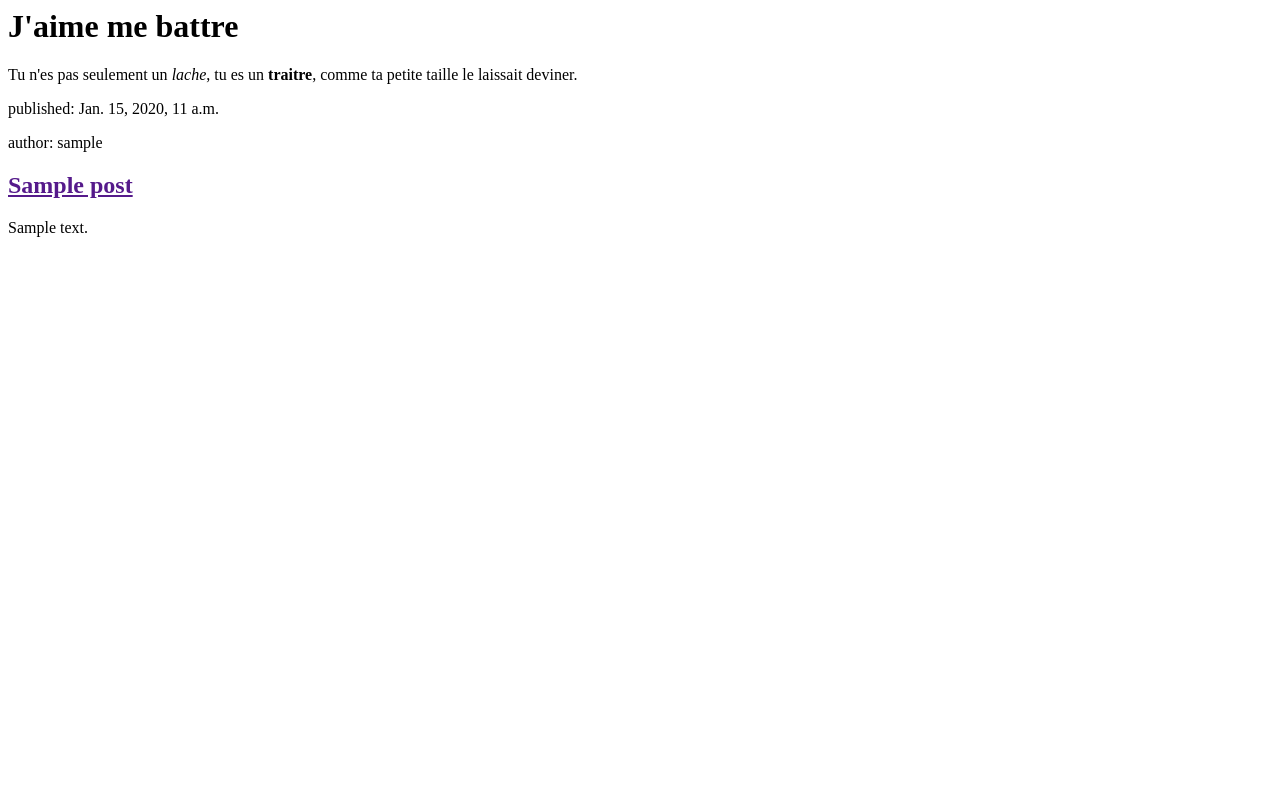
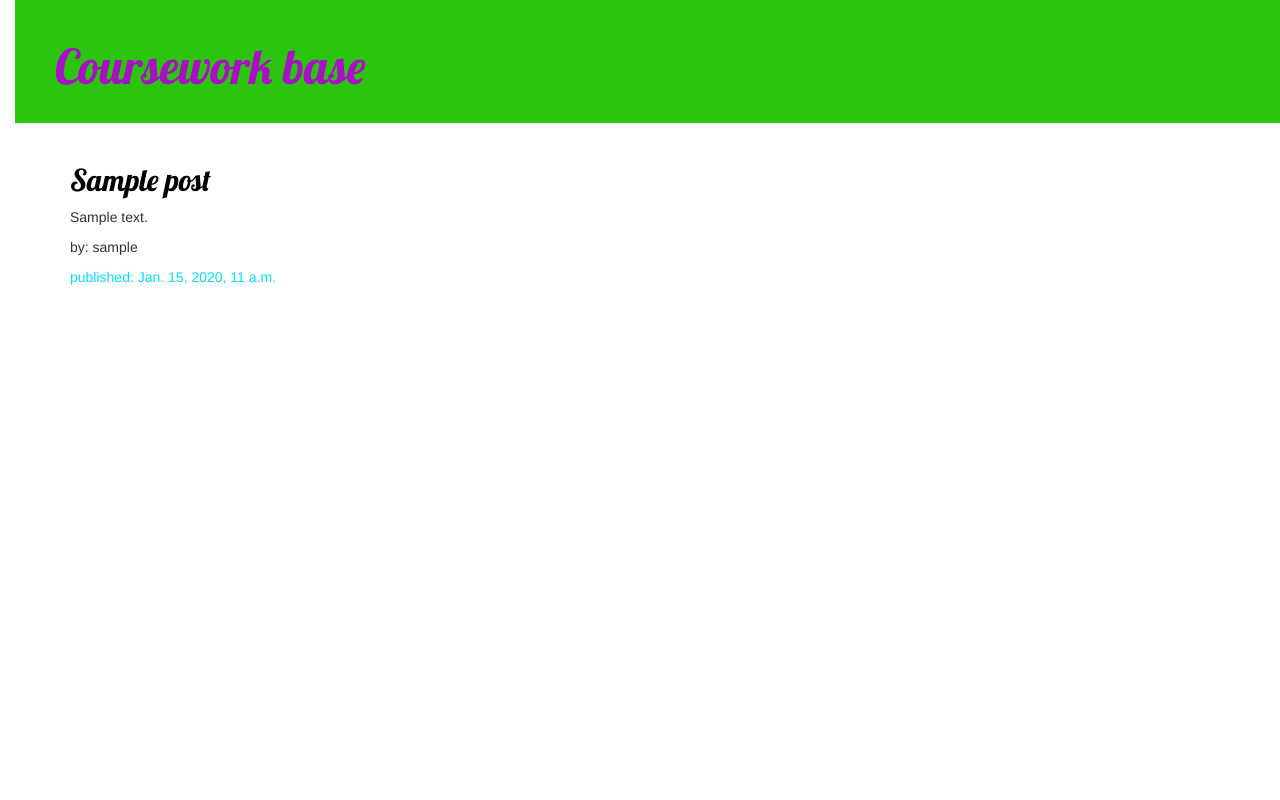
Before and after one commit to ahs963/bridging-coursework-blog, a Django app: page / in a window 1280 px wide. Run offline with Django 3.2, Linux system fonts and the light colour scheme; tables that the repository leaves empty hold one stand-in row (values such as "Sample post"); some libraries are stand-ins or nearby versions.

Commit message:
Added view and template for detailed blog post and CSS

```diff
--- a/BridgingCourseworkSite/settings.py
+++ b/BridgingCourseworkSite/settings.py
@@ -119,4 +119,4 @@ USE_TZ = True
 # https://docs.djangoproject.com/en/2.2/howto/static-files/
 
 STATIC_URL = '/static/'
-STATIC_ROOT = os.path.join(BASE_DIR, 'static')
+STATIC_ROOT = os.path.join(BASE_DIR, '/static/')
--- /dev/null
+++ b/blog/static/css/blog.css
@@ -0,0 +1,53 @@
+
+.page-header {
+    background-color: #2DC410;
+    margin-top: 0;
+    padding: 20px 20px 20px 40px;
+}
+
+.page-header h1, .page-header h1 a, .page-header h1 a:visited, .page-header h1 a:active {
+    color: #A710C4;
+    font-size: 36pt;
+    text-decoration: none;
+}
+
+.content {
+    margin-left: 40px;
+}
+
+h1, h2, h3, h4 {
+    font-family: 'Lobster', cursive;
+}
+
+.date {
+    color: #828282;
+}
+
+.save {
+    float: right;
+}
+
+.post-form textarea, .post-form input {
+    width: 100%;
+}
+
+.top-menu, .top-menu:hover, .top-menu:visited {
+    color: #ffffff;
+    float: right;
+    font-size: 26pt;
+    margin-right: 20px;
+}
+
+.post {
+    margin-bottom: 70px;
+}
+
+.post h2 a, .post h2 a:visited {
+    color: #000000;
+}
+.date{
+    color: #00DFFF;
+}
+body {
+    padding-left: 15px;
+}
--- /dev/null
+++ b/blog/templates/blog/base.html
@@ -0,0 +1,23 @@
+{% load static %}
+<html>
+    <head>
+        <title>Coursework</title>
+        <link rel="stylesheet" href="//maxcdn.bootstrapcdn.com/bootstrap/3.2.0/css/bootstrap.min.css">
+        <link rel="stylesheet" href="//maxcdn.bootstrapcdn.com/bootstrap/3.2.0/css/bootstrap-theme.min.css">
+        <link href="//fonts.googleapis.com/css?family=Lobster&subset=latin,latin-ext" rel="stylesheet" type="text/css">
+        <link rel="stylesheet" href="{% static 'css/blog.css' %}">
+    </head>
+    <body>
+        <div class="page-header">
+            <h1><a href="/">Coursework base</a></h1>
+        </div>
+        <div class="content container">
+            <div class="row">
+                <div class="col-md-8">
+                {% block content %}
+                {% endblock %}
+                </div>
+            </div>
+        </div>
+    </body>
+</html>
--- a/blog/templates/blog/post_list.html
+++ b/blog/templates/blog/post_list.html
@@ -1,19 +1,17 @@
-<html>
-    <head>
-        <title>Coursework</title>
-    </head>
-    <body>
-        <div>
-            <h1>J'aime me battre</h1>
-            <p>Tu n'es pas seulement un <em>lache</em>, tu es un <strong>traitre</strong>, comme ta petite taille le laissait deviner.</p>
+{% extends 'blog/base.html' %}
+
+{% block content %}
+    {% for post in posts %}
+        <div class="post">
+
+            <h2><a href="{% url 'post_detail' pk=post.pk %}">{{ post.title }}</a></h2>
+            <p>{{ post.text|linebreaksbr }}</p>
+            <div class="author">
+                <p>by: {{ post.author }}</p>
+            </div>
+            <div class="date">
+                <p>published: {{ post.published_date }}</p>
+            </div>
         </div>
-            {% for post in posts %}
-            <div>
-                <p>published: {{post.published_date}}</p>
-                <p>author: {{post.author}}</p>
-                <h2><a href="">{{post.title}}</a></h2>
-                <p>{{post.text|linebreaksbr }}</p>
-            </div>
-            {% endfor %}
-    </body>
-</html>
+    {% endfor %}
+{% endblock %}
--- a/blog/urls.py
+++ b/blog/urls.py
@@ -3,4 +3,5 @@ from . import views
 
 urlpatterns = [
     path('', views.post_list, name='post_list'),
+    path('post/<int:pk>/', views.post_detail, name='post_detail'),
 ]
--- a/blog/views.py
+++ b/blog/views.py
@@ -1,7 +1,12 @@
 from django.shortcuts import render
 from django.utils import timezone
 from .models import Post
+from django.shortcuts import render, get_object_or_404
 
 def post_list(request):
     posts = Post.objects.filter(published_date__lte=timezone.now()).order_by('published_date')
     return render(request, 'blog/post_list.html', {'posts':posts})
+
+def post_detail(request, pk):
+    post = get_object_or_404(Post,pk=pk)
+    return render(request, 'blog/post_detail.html',{'post':post})
```
Also changed, not shown: blog/templates/blog/post_detail.html (added, +13 -0 lines).
